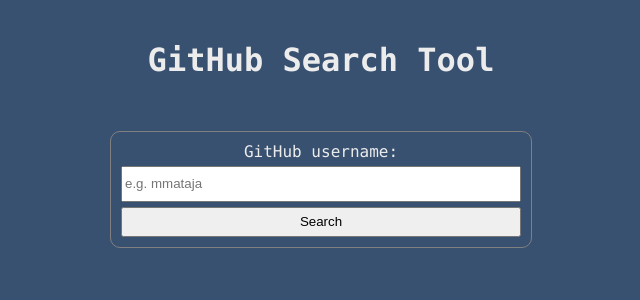
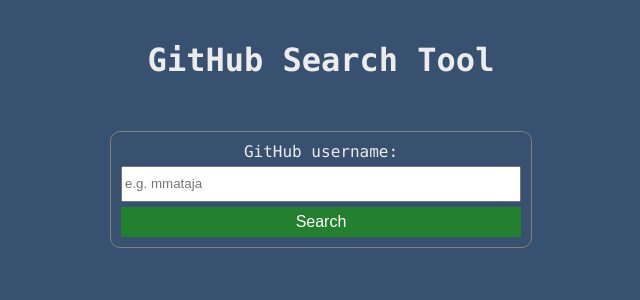
Before and after one commit to jsitum/parcijalni-reactjs, a React (Create React App) app: page / in a window 1280 px wide. Shown: the top 300 px of the page, without its empty margins (319-959 px from the left). Built offline with nearby package versions, Linux system fonts and the light colour scheme.

Commit message:
more styling

```diff
--- a/public/index.html
+++ b/public/index.html
@@ -2,7 +2,7 @@
 <html lang="en">
   <head>
     <meta charset="utf-8" />
-    <link rel="icon" href="%PUBLIC_URL%/favicon.ico" />
+    <link rel="icon" href="https://cdn.icon-icons.com/icons2/1907/PNG/512/iconfinder-github-4555889_121361.png" />
     <meta name="viewport" content="width=device-width, initial-scale=1" />
     <meta name="theme-color" content="#000000" />
     <meta
@@ -24,7 +24,7 @@
       work correctly both with client-side routing and a non-root public URL.
       Learn how to configure a non-root public URL by running `npm run build`.
     -->
-    <title>React App</title>
+    <title>GitHub Search</title>
   </head>
   <body>
     <noscript>You need to enable JavaScript to run this app.</noscript>
--- a/src/Components/Results.css
+++ b/src/Components/Results.css
@@ -18,6 +18,17 @@
     text-align: left;
     border-bottom: solid grey 3px;
 }
+
+.button {
+    background-color: #aa0404;
+    border: none;
+    color: white;
+    text-align: center;
+    text-decoration: none;
+    display: inline-block;
+    font-size: 16px;
+    cursor: pointer;
+  }
 
 h2 {
     margin: 0px;
--- a/src/Components/Results.jsx
+++ b/src/Components/Results.jsx
@@ -27,8 +27,8 @@
             ))}
           </ul>
         </div>
-        <div className='btn'>
-        <button onClick={onReset}>Reset</button>
+        <div>
+        <button className='button' onClick={onReset}>Reset</button>
         </div>
       </div>
     );
--- a/src/Components/SearchForm.css
+++ b/src/Components/SearchForm.css
@@ -13,5 +13,12 @@
     height: 30px;
 }
 .btn {
-    height: 30px;
+    background-color: #22802e;
+    border: none;
+    color: white;
+    text-align: center;
+    text-decoration: none;
+    display: inline-block;
+    font-size: 16px;
+    cursor: pointer;
 }
```
